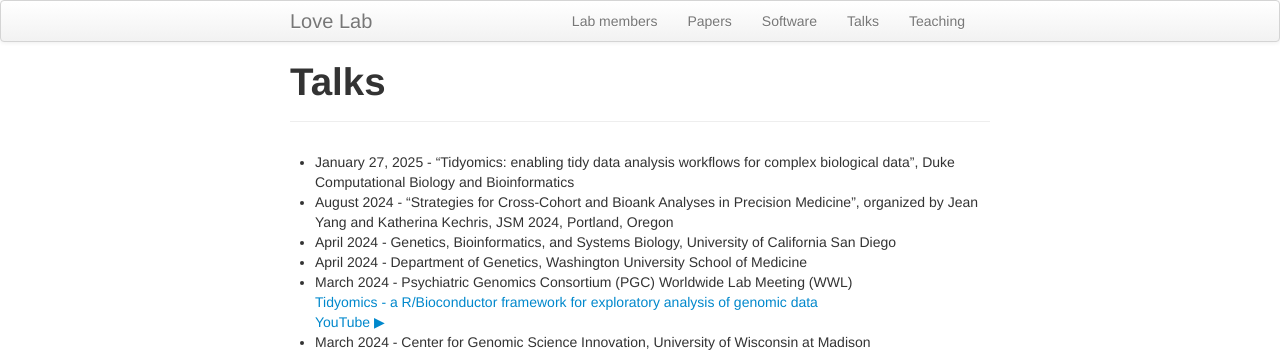
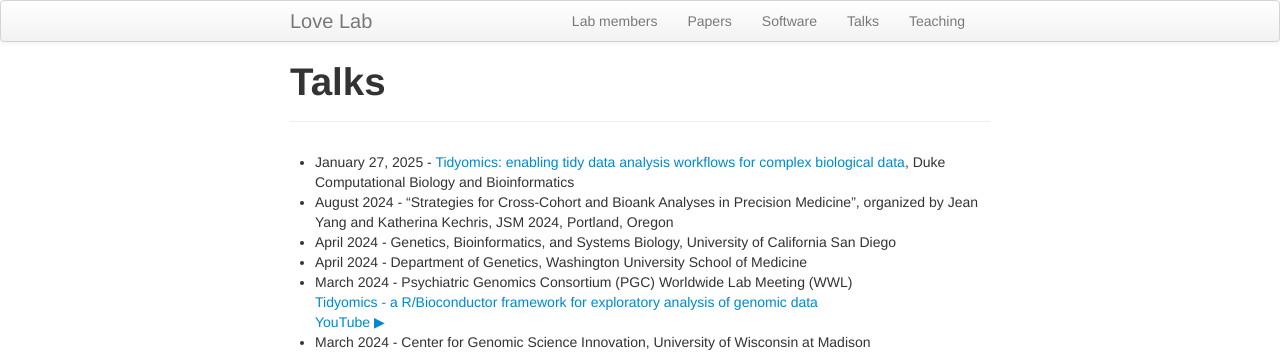
Before and after one commit to mikelove/mikelove.github.io, a Jekyll site: the page built from pages/talks.md, in a window 1280 px wide. Shown: the top 352 px of the page. Built offline with Jekyll 4.4.1, drawn with Linux system fonts in a browser that asks for light colours; part of the change alters nothing that is shown.

```diff
--- a/pages/talks.md
+++ b/pages/talks.md
@@ -3,7 +3,7 @@ layout: page
 title: "Talks"
 ---
 
-* January 27, 2025 - "Tidyomics: enabling tidy data analysis workflows for complex biological data", Duke Computational Biology and Bioinformatics
+* January 27, 2025 - [Tidyomics: enabling tidy data analysis workflows for complex biological data](https://tidyomics.github.io/tidy-intro-talk), Duke Computational Biology and Bioinformatics
 * August 2024 - "Strategies for Cross-Cohort and Bioank Analyses in Precision Medicine", organized by Jean Yang and Katherina Kechris, JSM 2024, Portland, Oregon
 * April 2024 - Genetics, Bioinformatics, and Systems Biology, University of California San Diego
 * April 2024 - Department of Genetics, Washington University School of Medicine
```
